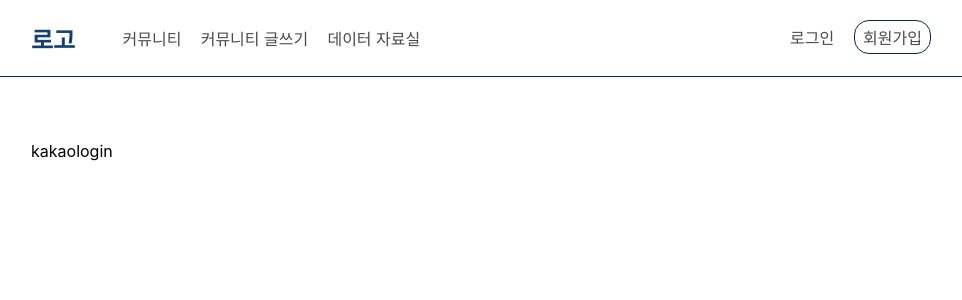
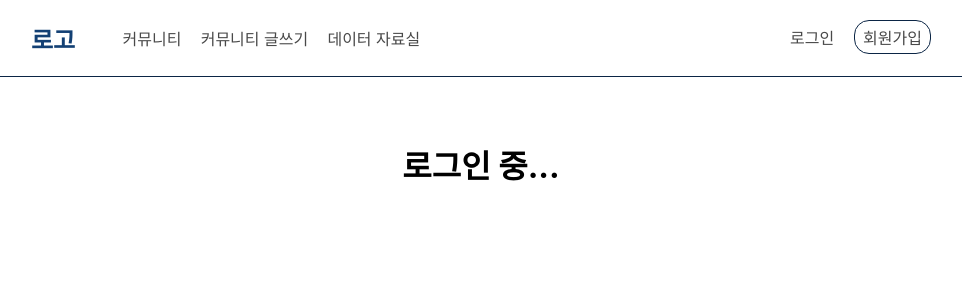
Before and after one commit to nightskyshop/baseballtalk, a Next.js app: page /kakao/redirect in a window 1280 px wide. Shown: the top 300 px of the page, without its empty margins (159-1121 px from the left). Built offline with nearby package versions, Linux system fonts and the light colour scheme; a web font is replaced by a local one.

Commit message:
Fix: Login and Header Sync

```diff
--- a/components/Header.js
+++ b/components/Header.js
@@ -2,11 +2,16 @@ import { useQuery } from "@tanstack/react-query";
 import getUser from "@/lib/getUser";
 import Link from "next/link";
 import styles from "./Header.module.css";
-import { useState } from "react";
+import { useEffect, useState } from "react";
 import ProfileImage from "./ProfileImage";
+import { useRouter } from "next/router";
 
 export default function Header() {
-  const user = useQuery({ queryKey: ["user"], queryFn: getUser }).data;
+  const router = useRouter();
+
+  const { data, isLoading, error } = useQuery({ queryKey: ["user"], queryFn: getUser });
+  console.log(data, isLoading, error);
+
   const [dropdown, setDropdown] = useState(false);
 
   const onMouseEnter = () => setDropdown(true);
@@ -34,11 +39,11 @@ export default function Header() {
         </ul>
 
         <div className={styles.header__user}>
-          { user ? (
+          { data ? (
             <>
               <Link href="/logout" className={styles.header__logout}>로그아웃</Link>
               <div onMouseEnter={onMouseEnter} onMouseLeave={onMouseLeave} className={styles.header__profile}>
-                <ProfileImage url={user.data.image} width={35} height={35} />
+                <ProfileImage url={data.data.image} width={35} height={35} />
 
                 <div className={`${dropdown ? styles.show : ""} ${styles.header__dropdown}`}>
                   <Link href="/user-profile">내 프로필</Link>
--- a/lib/getUser.js
+++ b/lib/getUser.js
@@ -12,4 +12,5 @@ export default async function getUser() {
       return response;
     }
   }
+  return undefined
 }
--- a/pages/kakao/redirect.js
+++ b/pages/kakao/redirect.js
@@ -1,9 +1,10 @@
 import axios from "axios";
 import { useRouter } from "next/router";
-import { useEffect } from "react";
-
+import { useEffect, useState } from "react";
+import styles from "@/styles/redirect.module.css";
 
 export default function KakaoLogin() {
+  const [ok, setOk] = useState(false);
   const router = useRouter();
 
   const { code } = router.query;
@@ -13,18 +14,27 @@ export default function KakaoLogin() {
   const sendCode = async () => {
     await axios
     .get(`http://localhost:8080/kakao/${code}`)
-    .then((res) => localStorage.setItem("accessToken", res.data));
+    .then((res) => {
+      localStorage.setItem("accessToken", res.data);
+      setOk(true);
+    });
   }
 
   useEffect(() => {
     if (code) {
-      console.log(code);
       sendCode();
+    }
+  }, [code]);
+
+  useEffect(() => {
+    if (ok) {
       router.push("/");
     }
-  }, [code])
+  }, [ok])
 
   return (
-    <div>kakaologin</div>
+    <div className={styles.login__redirect}>
+      <h1>로그인 중...</h1>
+    </div>
   )
 }
--- a/pages/logout.js
+++ b/pages/logout.js
@@ -6,6 +6,7 @@ export default function Logout() {
   if (typeof window !== "undefined") {
     if (localStorage.getItem("accessToken")) {
       localStorage.removeItem("accessToken");
+      router.reload();
     }
 
     router.push("/");
--- /dev/null
+++ b/styles/redirect.module.css
@@ -0,0 +1,7 @@
+.login__redirect {
+    display: flex;
+    width: 100%;
+    height: 100%;
+    justify-content: center;
+    align-items: center;
+}
```
